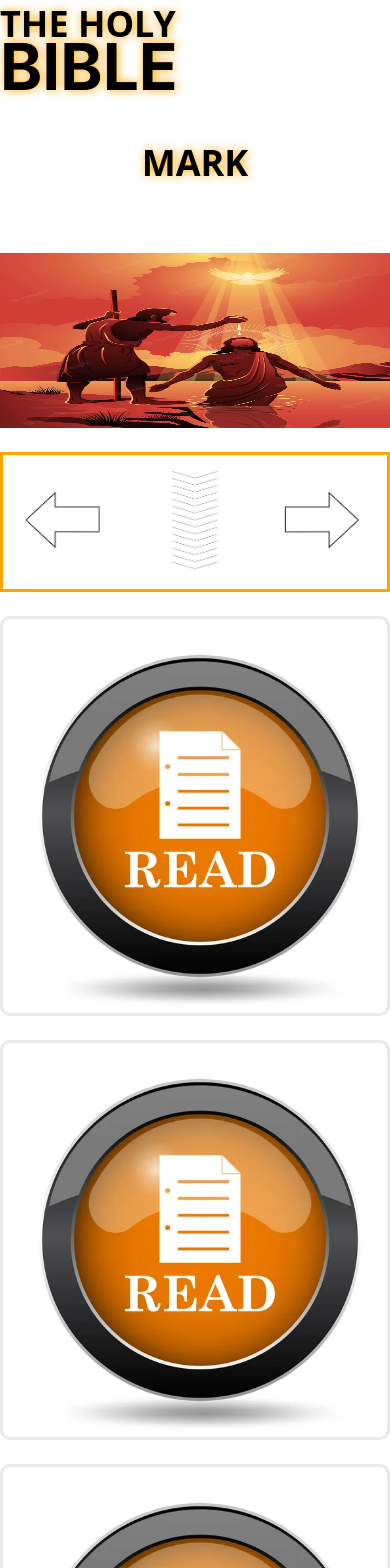
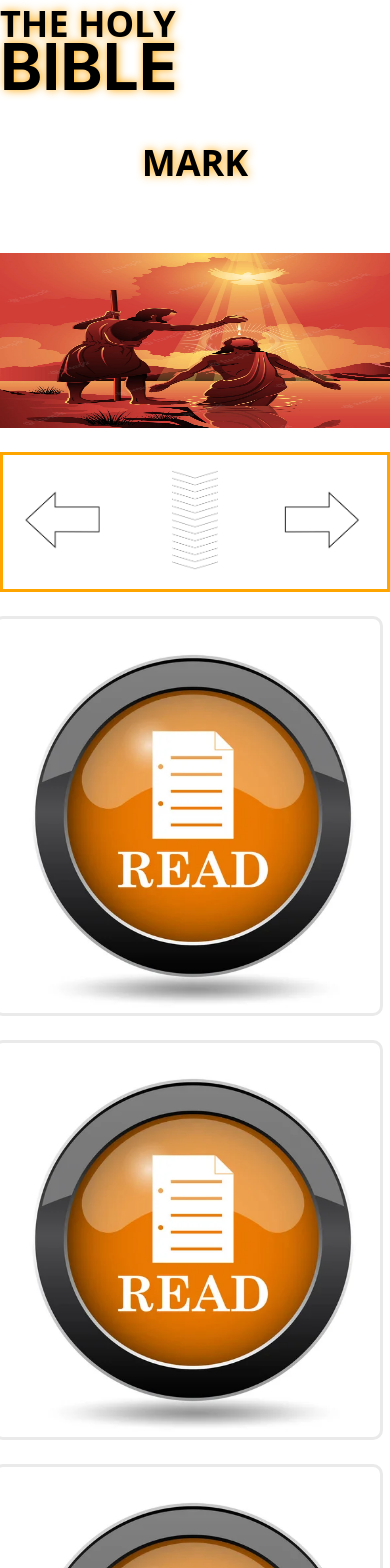
Before and after one commit to jnutt367/mark, a Next.js app: page / in a window 390 px wide. Shown: the top 1568 px of the page. Built offline with nearby package versions, Linux system fonts and the light colour scheme.

Commit message:
Update Home.module.css

```diff
--- a/styles/Home.module.css
+++ b/styles/Home.module.css
@@ -363,6 +363,6 @@
     max-width: 100%;
         margin: 0;
         margin-top: 1.5rem;
-        padding-right: 15px;
+        margin-left: -15px;
     }
 }
```
